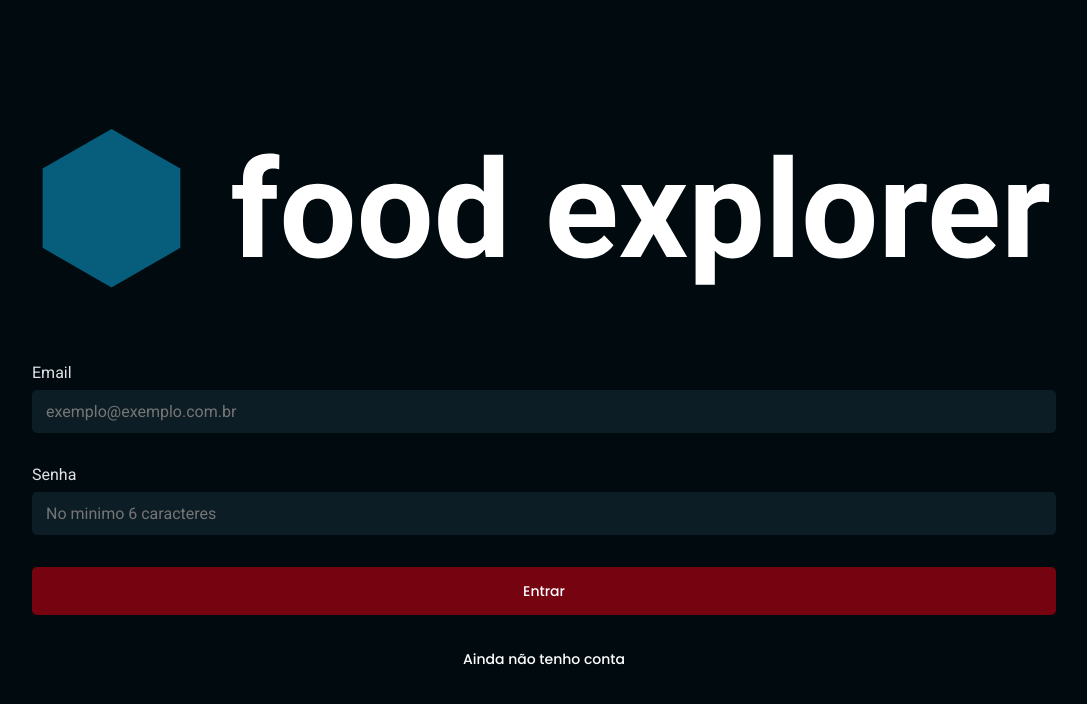
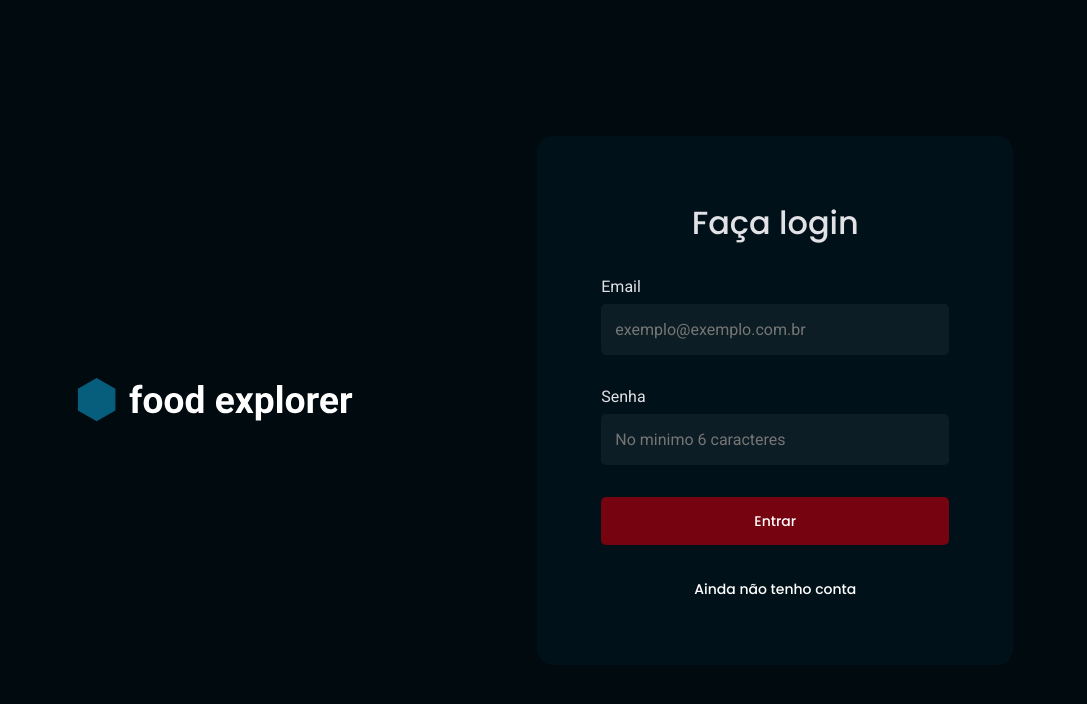
Before and after one commit to joao-milhomem/food-explorer, a React (Vite) app: page / in a window 1280 px wide. Shown: the top 704 px of the page, without its empty margins (96-1183 px from the left). Built offline with nearby package versions, Linux system fonts and the light colour scheme.

Commit message:
Interface SignIn finalizada

```diff
--- a/src/Components/Button/style.js
+++ b/src/Components/Button/style.js
@@ -12,4 +12,9 @@ export const Container = styled.button`
   border-radius: 5px;
   background-color: ${({ theme }) => theme.COLORS.TOMATO_100};
   color: ${({ theme }) => theme.COLORS.LIGHT_100};
+
+  &:hover {
+    filter: brightness(.8);
+    cursor: pointer;
+  }
 `;
--- a/src/Components/Input/style.js
+++ b/src/Components/Input/style.js
@@ -2,8 +2,9 @@ import { styled } from "styled-components";
 
 export const Container = styled.div`
   > label {
-    display: inline-block;
+    display: block;
     margin-bottom: 8px;
+    text-align: start;
   }
 
   .input-container {
@@ -19,7 +20,8 @@ export const Container = styled.div`
 
     input {
       width: 100%;
-      padding: 12px 14px;
+      padding: 16px 14px;
+      border-radius: 5px;
       color: ${({ theme }) => theme.COLORS.LIGHT_100};
 
       font-family: Roboto;
--- a/src/Pages/SignIn/index.jsx
+++ b/src/Pages/SignIn/index.jsx
@@ -5,9 +5,11 @@ import { Button } from "../../Components/Button";
 export function SignIn() {
   return (
     <Container>
+      <main>
         <img src={logo} alt="" />
 
         <Form>
+          <h1>Faça login</h1>
           <Input
             type="text"
             inputLabel={"Email"}
@@ -26,6 +28,7 @@ export function SignIn() {
 
           <a href="">Ainda não tenho conta</a>
         </Form>
+      </main>
     </Container>
   );
 }
--- a/src/Pages/SignIn/styles.js
+++ b/src/Pages/SignIn/styles.js
@@ -3,14 +3,54 @@ import { styled } from "styled-components";
 export const Container = styled.div`
   width: 100%;
   height: 100vh;
-  display: flex;
-  flex-direction: column;
-  justify-content: center;
-  gap: 73px;
-  padding-inline: 10%;
 
-  > img {
-    display: block;
+  display: grid;
+  place-items: center;
+
+  main {
+    min-width: 288px;
+    width: 90%;
+    max-width: 540px;
+
+    margin-top: -6vh;
+
+    text-align: center;
+
+    img {
+      margin-bottom: 73px;
+      max-width: 27.9rem;
+    }
+
+    @media (min-width: 769px) {
+      max-width: inherit;
+      margin-top: 0;
+      display: flex;
+      align-items: center;
+      justify-content: space-evenly;
+      gap: 6vw;
+
+      > img {
+        margin-bottom: 0;
+      }
+
+      > form {
+        max-width: 476px;
+        flex-grow: 1;
+        padding: 64px;
+        border-radius: 16px;
+        background-color: ${({ theme }) => theme.COLORS.DARK_700};
+
+        h1 {
+          display: inherit;
+          justify-content: center;
+
+          font-family: Poppins;
+          font-size: 32px;
+          font-weight: 500;
+          line-height: 45px;
+        }
+      }
+    }
   }
 `;
 
@@ -19,10 +59,15 @@ export const Form = styled.form`
   flex-direction: column;
   gap: 32px;
 
+  h1 {
+    display: none;
+  }
+
   > a {
     font-size: 1.4rem;
     font-weight: 500;
     line-height: 2.4rem;
     text-align: center;
+    margin: auto;
   }
 `;
```
Lines whose indentation alone changed are shown as unchanged.
